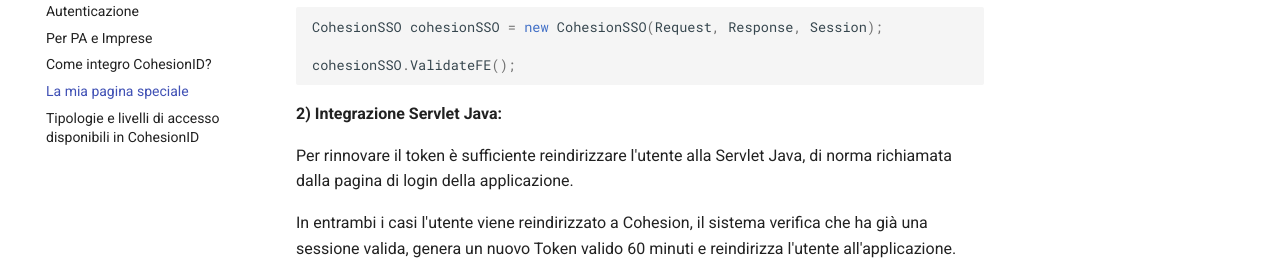
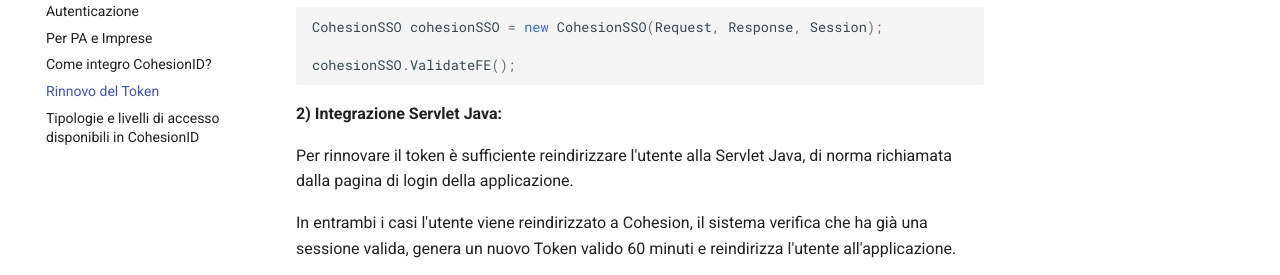
Before and after one commit to DarisCappelletti/CohesionID-Docs, an MkDocs documentation site: the page built from docs/Rinnovo-del-Token.md, in a window 1280 px wide. Shown: the part 462-737 px from the top of the page. Built offline with MkDocs 1.6.1 and Material for MkDocs 9.7.7, drawn with Linux system fonts in a browser that asks for light colours.

Commit message:
Update wiki files

```diff
--- a/docs/Rinnovo-del-Token.md
+++ b/docs/Rinnovo-del-Token.md
@@ -1,7 +1,6 @@
 ---
-title: La mia pagina speciale
+title: Rinnovo del Token
 nav_order: 1  # Imposta l'ordinamento della pagina nel menu di navigazione
-custom_setting: valore_personalizzato  # Aggiungi una tua impostazione personalizzata
 ---
 
 # Come rinnovare il Token
```
Also changed, not shown: site/404.html, site/Documentazione-tecnica/index.html, site/FAQ/index.html, site/Flusso-di-Autenticazione/index.html, site/Integrazione-.NET-Core-8/index.html, site/Integrazione-C-Sharp-Core/index.html, site/Integrazione-Classe-C-Sharp/index.html, site/Integrazione-Servlet-Java/index.html, site/Parametri-della-Richiesta-di-Autenticazione/index.html, site/Per-PA-e-Imprese/index.html, site/Pubbliche-Amministrazioni-e-Imprese/index.html, site/Rinnovo-del-Token/index.html, site/Tipologie-e-livelli-di-accesso-disponibili-in-CohesionID/index.html, site/index.html, 1 other file.
